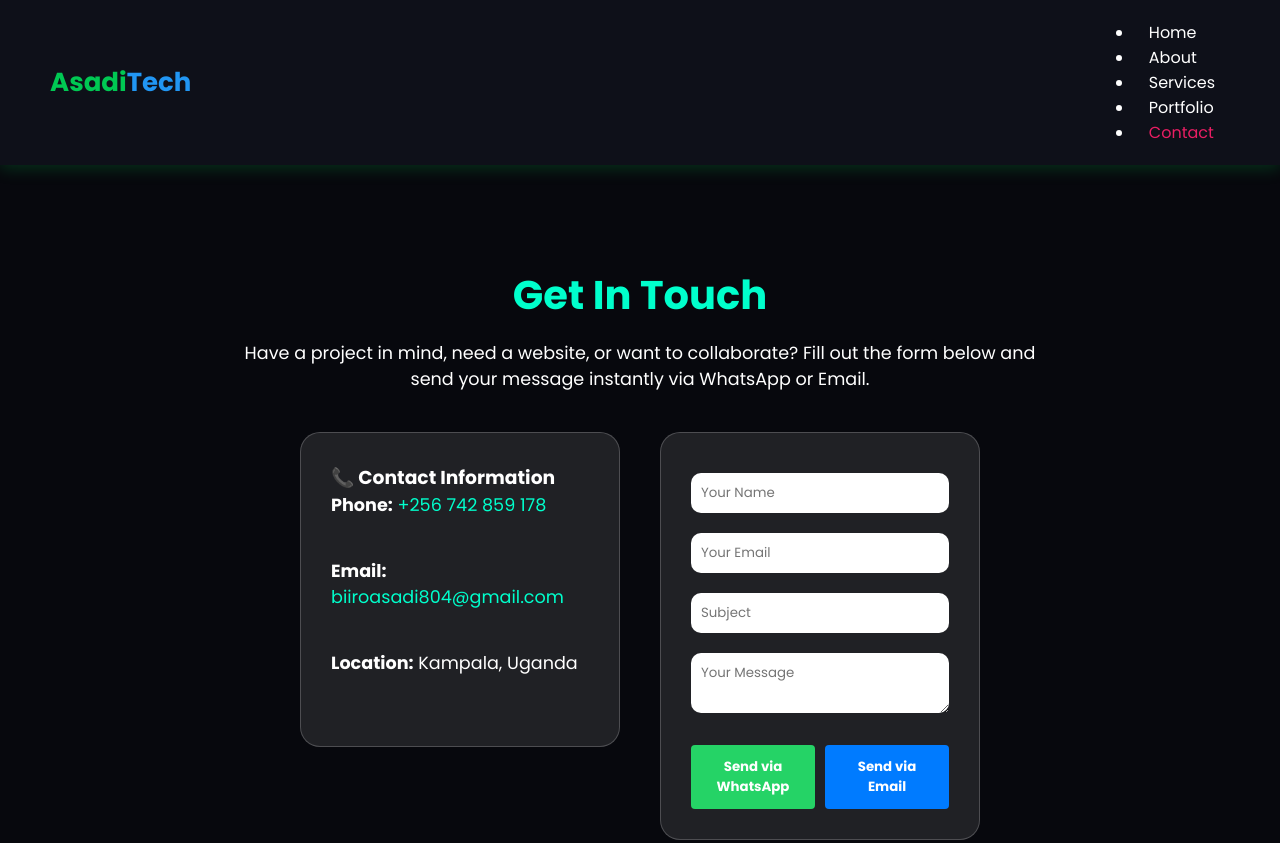
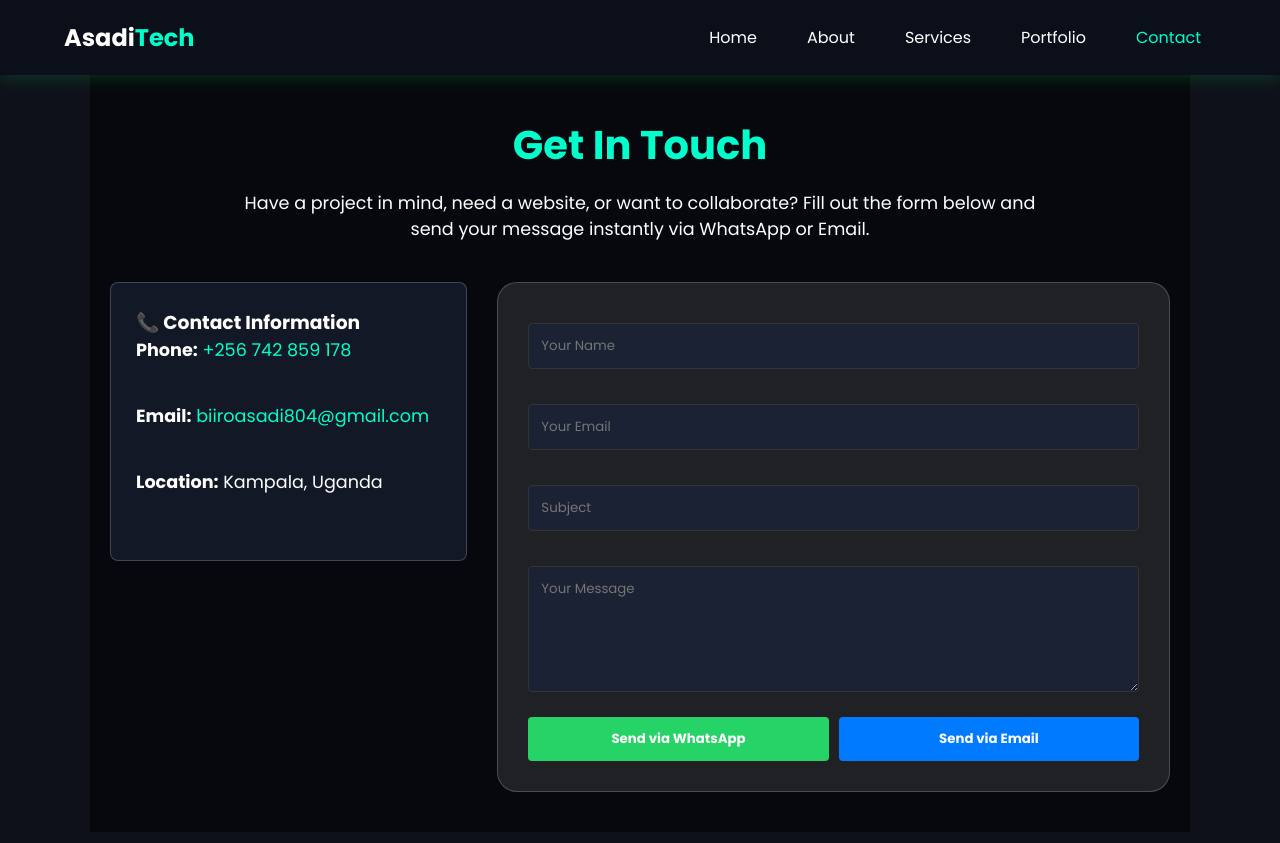
Before and after one commit to biiro123/AsaditechSolutions, a plain HTML site: page contact.html in a window 1280 px wide. Shown: the top 843 px of the page. Drawn offline with Linux system fonts and the light colour scheme.

Commit message:
Update contact.html

```diff
--- a/contact.html
+++ b/contact.html
@@ -5,6 +5,43 @@
   <meta name="viewport" content="width=device-width, initial-scale=1.0" />
   <title>Contact | AsadiTech</title>
   <link rel="stylesheet" href="style.css" />
+  <style>
+    /* Force header and navigation links into a horizontal row */
+    header {
+      display: flex;
+      justify-content: space-between;
+      align-items: center;
+      padding: 20px 5%;
+      background-color: #0b0f19;
+      flex-wrap: wrap;
+    }
+    header .logo {
+      margin: 0;
+      font-size: 1.5rem;
+      color: #fff;
+    }
+    header .logo span {
+      color: #00ffcc;
+    }
+    header nav ul {
+      display: flex;
+      list-style: none;
+      gap: 20px;
+      margin: 0;
+      padding: 0;
+      align-items: center;
+    }
+    header nav ul li a {
+      text-decoration: none;
+      color: #ffffff;
+      font-weight: 500;
+      transition: color 0.3s;
+    }
+    header nav ul li a:hover,
+    header nav ul li a.active {
+      color: #00ffcc;
+    }
+  </style>
 </head>
 <body>
   <header>
@@ -20,27 +57,27 @@
     </nav>
   </header>
 
-  <section class="contact-section">
+  <section class="contact-section" style="padding: 40px 20px; max-width: 1100px; margin: 0 auto;">
     <div class="contact-container">
       <h2>Get In Touch</h2>
       <p>Have a project in mind, need a website, or want to collaborate? Fill out the form below and send your message instantly via WhatsApp or Email.</p>
 
-      <div class="contact-grid">
-        <div class="contact-info">
+      <div class="contact-grid" style="display: flex; gap: 30px; flex-wrap: wrap; margin-top: 30px;">
+        <div class="contact-info" style="flex: 1; min-width: 250px; background: #121826; padding: 25px; border-radius: 8px; color: #fff;">
           <h3>📞 Contact Information</h3>
-          <p><strong>Phone:</strong> <a href="tel:+256742859178">+256 742 859 178</a></p>
-          <p><strong>Email:</strong> <a href="mailto:biiroasadi804@gmail.com">biiroasadi804@gmail.com</a></p>
+          <p><strong>Phone:</strong> <a href="tel:+256742859178" style="color: #00ffcc;">+256 742 859 178</a></p>
+          <p><strong>Email:</strong> <a href="mailto:biiroasadi804@gmail.com" style="color: #00ffcc;">biiroasadi804@gmail.com</a></p>
           <p><strong>Location:</strong> Kampala, Uganda</p>
         </div>
 
         <!-- Static Contact Form with WhatsApp & Email Actions -->
-        <form class="contact-form" id="contactForm" onsubmit="return false;">
-          <input type="text" id="name" placeholder="Your Name" required>
-          <input type="email" id="email" placeholder="Your Email" required>
-          <input type="text" id="subject" placeholder="Subject" required>
-          <textarea id="message" placeholder="Your Message" required></textarea>
+        <form class="contact-form" id="contactForm" onsubmit="return false;" style="flex: 2; min-width: 280px; display: flex; flex-direction: column; gap: 15px;">
+          <input type="text" id="name" placeholder="Your Name" required style="padding: 12px; border-radius: 4px; border: 1px solid #333; background: #1a2233; color: #fff;">
+          <input type="email" id="email" placeholder="Your Email" required style="padding: 12px; border-radius: 4px; border: 1px solid #333; background: #1a2233; color: #fff;">
+          <input type="text" id="subject" placeholder="Subject" required style="padding: 12px; border-radius: 4px; border: 1px solid #333; background: #1a2233; color: #fff;">
+          <textarea id="message" placeholder="Your Message" required rows="5" style="padding: 12px; border-radius: 4px; border: 1px solid #333; background: #1a2233; color: #fff;"></textarea>
 
-          <div style="display: flex; gap: 10px; margin-top: 15px; flex-wrap: wrap;">
+          <div style="display: flex; gap: 10px; flex-wrap: wrap;">
             <button type="button" onclick="sendViaWhatsApp()" style="background-color: #25D366; color: white; border: none; padding: 12px 20px; cursor: pointer; border-radius: 4px; font-weight: bold; flex: 1;">Send via WhatsApp</button>
             <button type="button" onclick="sendViaEmail()" style="background-color: #007bff; color: white; border: none; padding: 12px 20px; cursor: pointer; border-radius: 4px; font-weight: bold; flex: 1;">Send via Email</button>
           </div>
@@ -49,7 +86,7 @@
     </div>
   </section>
 
-  <footer>
+  <footer style="text-align: center; padding: 20px; background: #0b0f19; color: #aaa; margin-top: 40px;">
     <p>© 2026 AsadiTech | Designed with ❤️ by Biiro Asadi</p>
   </footer>
 
@@ -81,7 +118,10 @@
       }
 
       const body = `Name: ${name}\nEmail: ${email}\n\nMessage:\n${message}`;
-      window.location.href = `mailto:biiroasadi804@gmail.com?subject=${encodeURIComponent(subject)}&body=${encodeURIComponent(body)}`;
+      const gmailUrl = `https://mail.google.com/mail/?view=cm&to=biiroasadi804@gmail.com&su=${encodeURIComponent(subject)}&body=${encodeURIComponent(body)}`;
+
+      // Navigates directly to Gmail, bypassing PC popup blockers
+      window.location.href = gmailUrl;
     }
   </script>
 </body>
```
